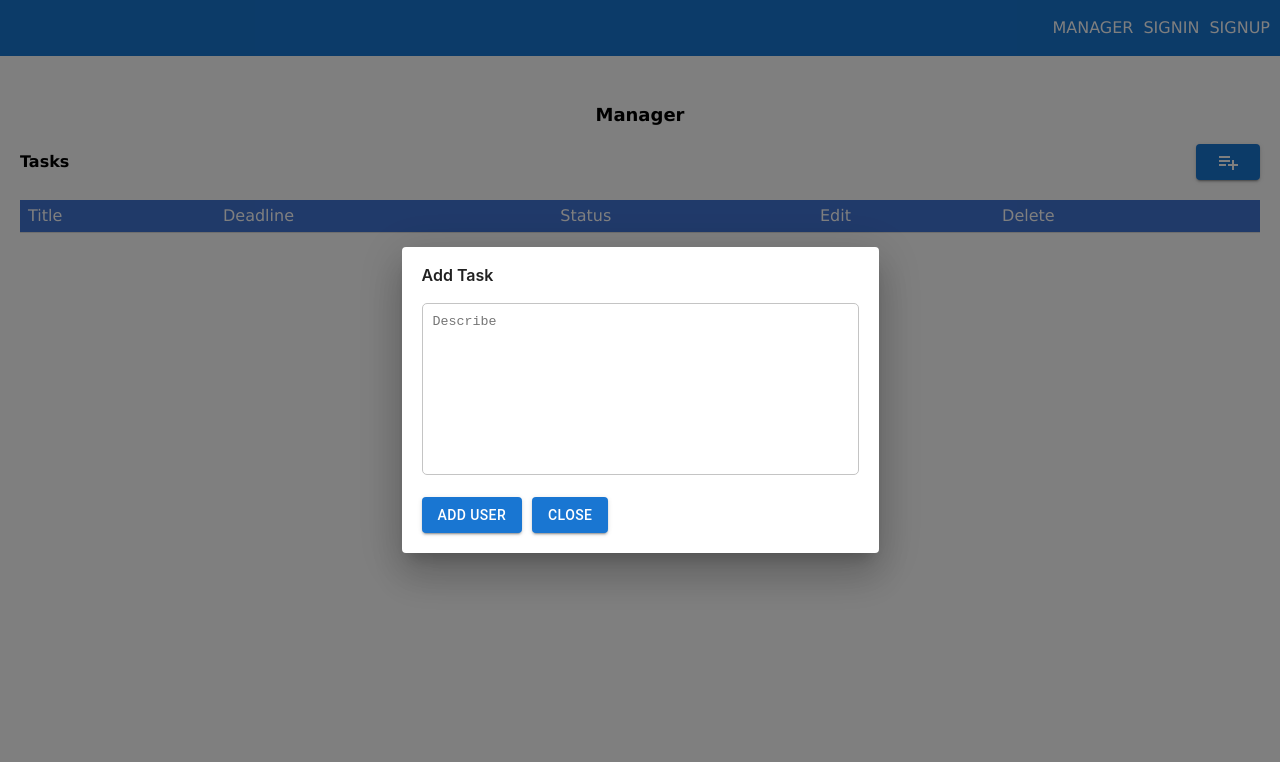
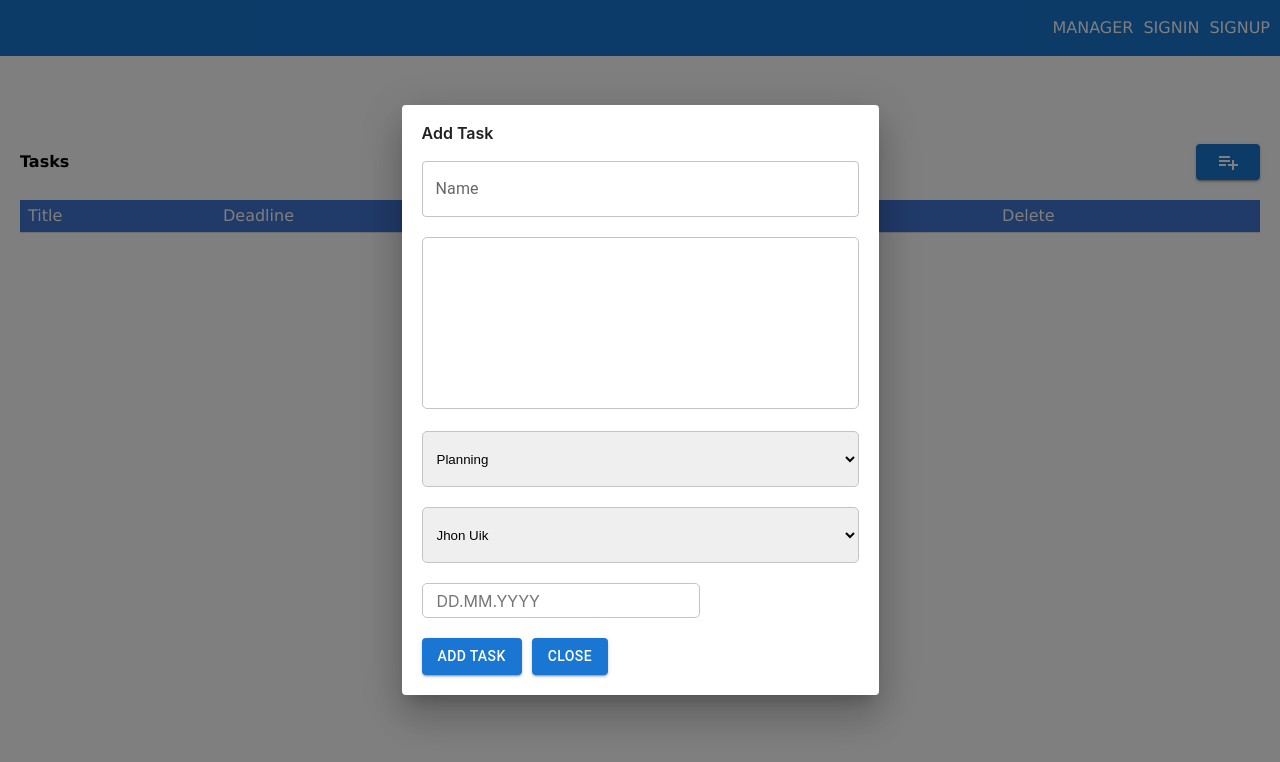
Before and after one commit to Harvester83/manager-platform-organizations, a React (Vite) app: page /manager in a window 1280 px wide. Both pictures are taken after a click on the button 1228 px from the left and 162 px from the top of the page. Shown: the top 762 px of the page. Built offline with nearby package versions, Linux system fonts and the light colour scheme.

Commit message:
[WIP] Datepicker

```diff
--- a/package.json
+++ b/package.json
@@ -13,11 +13,17 @@
     "@emotion/react": "^11.11.0",
     "@emotion/styled": "^11.11.0",
     "@mui/icons-material": "^5.11.16",
+    "@mui/joy": "^5.0.0-alpha.83",
     "@mui/material": "^5.13.4",
+    "@mui/x-date-pickers": "^6.7.0",
     "@reduxjs/toolkit": "^1.9.5",
+    "@types/react-datepicker": "^4.11.2",
     "classnames": "^2.3.2",
+    "dayjs": "^1.11.8",
     "formik": "^2.4.1",
+    "moment": "^2.29.4",
     "react": "^18.2.0",
+    "react-datepicker": "^4.13.0",
     "react-dom": "^18.2.0",
     "react-redux": "^8.0.7",
     "react-router": "^6.12.0",
--- a/src/App.scss
+++ b/src/App.scss
@@ -114,6 +114,62 @@ header {
   }
 }
 
+.select-wrapper {
+  margin-bottom: 20px;
+  select {
+    width: 100%;
+    height: 56px;
+    margin: 0;
+    padding: 10px;
+    box-sizing: border-box;
+    border-radius: 5px;
+    border: 1px solid #c4c4c4;
+    resize: none;
+    option {
+      background-color: #f2f2f2;
+      color: #333;
+      padding: 8px;
+      border-bottom: 1px solid #ccc;
+      &:last-child {
+        border-bottom: none;
+      }
+    }
+  }
+}
+
+.formpicker-wrapper {
+  margin-bottom: 20px;
+}
+
+.date-view {
+  font: inherit;
+  letter-spacing: inherit;
+  color: currentColor;
+  padding: 4px 0 5px;
+  border: 1px solid #c4c4c4;
+  border-radius: 5px;
+  box-sizing: border-box;
+  background: none;
+  height: 1.4375em;
+  margin: 0;
+  -webkit-tap-highlight-color: transparent;
+  display: block;
+  min-width: 0;
+  width: 100%;
+  -webkit-animation-name: mui-auto-fill-cancel;
+  animation-name: mui-auto-fill-cancel;
+  -webkit-animation-duration: 10ms;
+  animation-duration: 10ms;
+  padding: 16.5px 14px;
+}
+
+
+
+
+
+
+
+
 .table {
   width: 100%;
   border-collapse: collapse;
--- a/src/pages/manager/TaskAddForm.tsx
+++ b/src/pages/manager/TaskAddForm.tsx
@@ -1,15 +1,14 @@
 import React from "react";
 import { Button, TextField } from "@mui/material";
-// import Textarea from '@mui/joy/Textarea';
-import TextareaAutosize from "@mui/base/TextareaAutosize";
-import { Formik, Form } from "formik";
+import { Formik, Form, Field, ErrorMessage, FormikProps } from "formik";
 import { useAppDispatch, useAppSelector } from "../../store";
 import { addTask } from "../../store/task/slice";
+import DateView from "react-datepicker";
+import "react-datepicker/dist/react-datepicker.css";
+import dayjs from "dayjs";
+import moment from "moment";
 
 interface FormValue {
-  //   id: number;
-  //   task_organization_id: number;
-
   name: string;
   description: string;
   deadline: string;
@@ -33,15 +32,24 @@ export const TaskAddForm: React.FC<TaskAddFormProps> = ({ handleClose }) => {
   const dispatch = useAppDispatch();
 
   const handleSubmit = (values: FormValue) => {
+    //console.log(2, values);
+    console.log("values: ", {
+      id: Date.now(),
+      name: values.name,
+      task_organization_id: Date.now() * 2,
+      description: values.description,
+      deadline: moment(values.deadline).format("DD.MM.YYYY"),
+      status: values.status,
+      employee_assigned: values.employee_assigned,
+    });
 
-    console.log(2, values);
     // dispatch(
     //   addTask({
     //     id: Date.now(),
     //     name: values.name,
     //     task_organization_id: Date.now() * 2,
     //     description: values.description,
-    //     deadline: values.deadline,
+    //     deadline: moment(values.deadline).format("DD.MM.YYYY"),
     //     status: values.status,
     //     employee_assigned: values.employee_assigned,
     //   })
@@ -66,7 +74,7 @@ export const TaskAddForm: React.FC<TaskAddFormProps> = ({ handleClose }) => {
           handleSubmit,
         }) => (
           <Form onSubmit={handleSubmit}>
-            {/* <TextField
+            <TextField
               error={!!errors.name && !dirty}
               onBlur={handleBlur}
               onChange={handleChange}
@@ -77,10 +85,55 @@ export const TaskAddForm: React.FC<TaskAddFormProps> = ({ handleClose }) => {
               label="Name"
               type="text"
               helperText={!!errors.name && !dirty ? errors.name : ""}
-            /> */}
+            />
 
             <div className="textarea-wrapper">
-              <textarea id="describe" name="describe" placeholder="Describe" rows={10} cols={50} />
+              <Field
+                as="textarea"
+                id="description"
+                name="description"
+                rows={10}
+                cols={50}
+              />
+            </div>
+
+            <div className="select-wrapper">
+              <Field as="select" name="status" id="status">
+                <option value="planning">Planning</option>
+                <option value="inProgress">In Progress</option>
+                <option value="done">Done</option>
+              </Field>
+              <ErrorMessage name="status" component="div" />
+            </div>
+
+            <div className="select-wrapper">
+              <Field as="select" name="status" id="status">
+                <option value="planning">Jhon Uik</option>
+                <option value="inProgress">In Progress</option>
+                <option value="done">Done</option>
+              </Field>
+              <ErrorMessage name="status" component="div" />
+            </div>
+
+            <div className="formpicker-wrapper">
+              <Field name="deadline" id="deadline">
+                {({ form, field }: { form: FormikProps<any>; field: any }) => {
+                  const { setFieldValue } = form;
+                  const { value, ...rest } = field;
+
+                  return (
+                    <DateView
+                      {...field}
+                      {...rest}
+                      selected={value}
+                      className="date-view"
+                      placeholderText="DD.MM.YYYY"
+                      onChange={(val) => setFieldValue("deadline", val)}
+                      dateFormat={"dd.MM.yyyy"}
+                    />
+                  );
+                }}
+              </Field>
             </div>
 
             <Button
@@ -89,7 +142,7 @@ export const TaskAddForm: React.FC<TaskAddFormProps> = ({ handleClose }) => {
               variant="contained"
               //disabled={isValid && dirty ? false : true}
             >
-              Add User
+              Add Task
             </Button>
 
             <Button type="button" variant="contained" onClick={handleClose}>
```
Also changed, not shown: src/pages/manager/Manager.tsx (+0 -9 lines), 1 other file (tests, documents, lock files or other folders).
